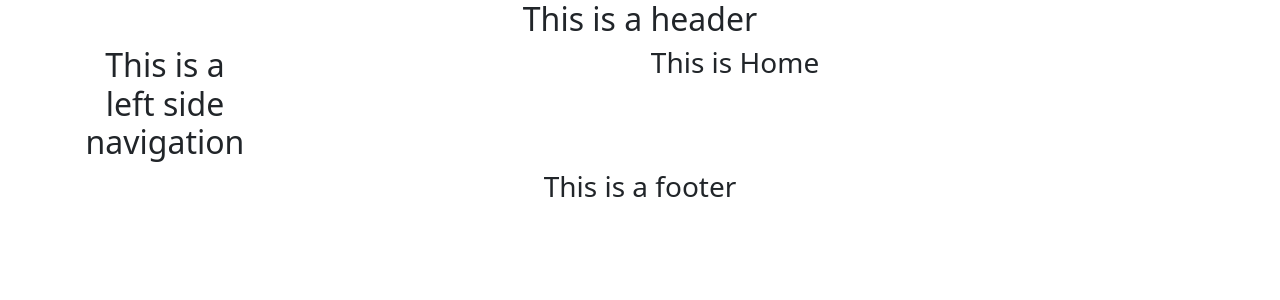
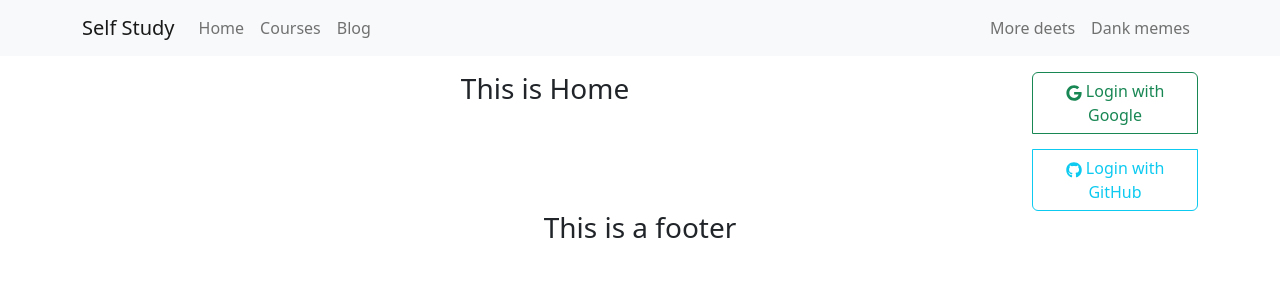
Before and after one commit to rasedprogrammer/self-study-client, a React (Create React App) app: page / in a window 1280 px wide. Shown: the top 300 px of the page. Built offline with nearby package versions, Linux system fonts and the light colour scheme.

Commit message:
adding login, register form and font awesome icon

```diff
--- a/package.json
+++ b/package.json
@@ -11,6 +11,7 @@
     "react": "^18.2.0",
     "react-bootstrap": "^2.6.0",
     "react-dom": "^18.2.0",
+    "react-icons": "^4.7.1",
     "react-router-dom": "^6.4.4",
     "react-scripts": "5.0.1",
     "web-vitals": "^2.1.4"
--- a/src/Pages/LeftSideNav/LeftSideNav.js
+++ /dev/null
@@ -1,11 +0,0 @@
-import React from "react";
-
-const LeftSideNav = () => {
-	return (
-		<div>
-			<h2>This is a left side navigation</h2>
-		</div>
-	);
-};
-
-export default LeftSideNav;
--- /dev/null
+++ b/src/Pages/RightSideNav/RightSideNav.js
@@ -0,0 +1,21 @@
+import React from "react";
+import { ButtonGroup } from "react-bootstrap";
+import Button from "react-bootstrap/Button";
+import { FaGoogle, FaGithub } from "react-icons/fa";
+
+const RightSideNav = () => {
+	return (
+		<div>
+			<ButtonGroup vertical>
+				<Button variant="outline-success" className="mb-3">
+					<FaGoogle></FaGoogle> Login with Google
+				</Button>
+				<Button variant="outline-info">
+					<FaGithub></FaGithub> Login with GitHub
+				</Button>
+			</ButtonGroup>
+		</div>
+	);
+};
+
+export default RightSideNav;
--- a/src/Pages/Shared/Header/Header.js
+++ b/src/Pages/Shared/Header/Header.js
@@ -1,10 +1,30 @@
 import React from "react";
+import Container from "react-bootstrap/Container";
+import Nav from "react-bootstrap/Nav";
+import Navbar from "react-bootstrap/Navbar";
+import NavDropdown from "react-bootstrap/NavDropdown";
 
 const Header = () => {
 	return (
-		<div>
-			<h2>This is a header</h2>
-		</div>
+		<Navbar collapseOnSelect expand="lg" bg="light" variant="light">
+			<Container>
+				<Navbar.Brand href="#home">Self Study</Navbar.Brand>
+				<Navbar.Toggle aria-controls="responsive-navbar-nav" />
+				<Navbar.Collapse id="responsive-navbar-nav">
+					<Nav className="me-auto">
+						<Nav.Link href="#features">Home</Nav.Link>
+						<Nav.Link href="#pricing">Courses</Nav.Link>
+						<Nav.Link href="#pricing">Blog</Nav.Link>
+					</Nav>
+					<Nav>
+						<Nav.Link href="#deets">More deets</Nav.Link>
+						<Nav.Link eventKey={2} href="#memes">
+							Dank memes
+						</Nav.Link>
+					</Nav>
+				</Navbar.Collapse>
+			</Container>
+		</Navbar>
 	);
 };
 
--- a/src/layout/Main.js
+++ b/src/layout/Main.js
@@ -1,7 +1,7 @@
 import React from "react";
 import { Col, Container, Row } from "react-bootstrap";
 import { Outlet } from "react-router-dom";
-import LeftSideNav from "../Pages/LeftSideNav/LeftSideNav";
+import RightSideNav from "../Pages/RightSideNav/RightSideNav";
 import Footer from "../Pages/Shared/Footer/Footer";
 import Header from "../Pages/Shared/Header/Header";
 
@@ -9,13 +9,13 @@ const Main = () => {
 	return (
 		<div>
 			<Header></Header>
-			<Container>
+			<Container className="mt-3">
 				<Row>
-					<Col lg="2">
-						<LeftSideNav></LeftSideNav>
-					</Col>
 					<Col lg="10">
 						<Outlet></Outlet>
+					</Col>
+					<Col lg="2">
+						<RightSideNav></RightSideNav>
 					</Col>
 				</Row>
 			</Container>
```
Also changed, not shown: 1 other file (tests, documents, lock files or other folders).
